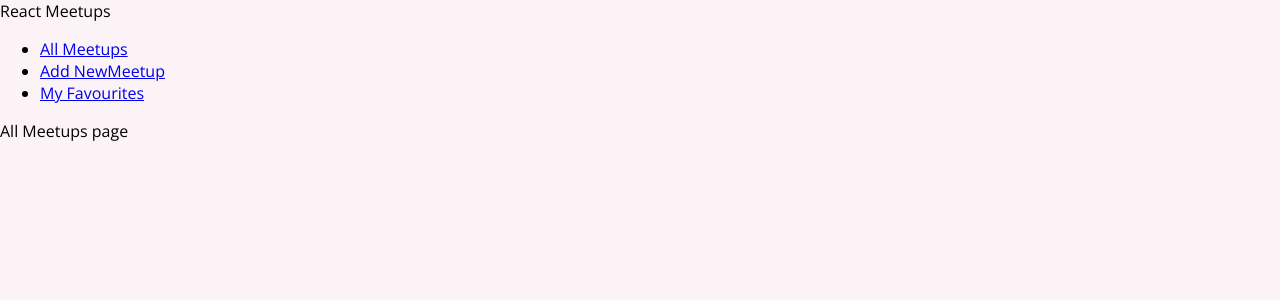
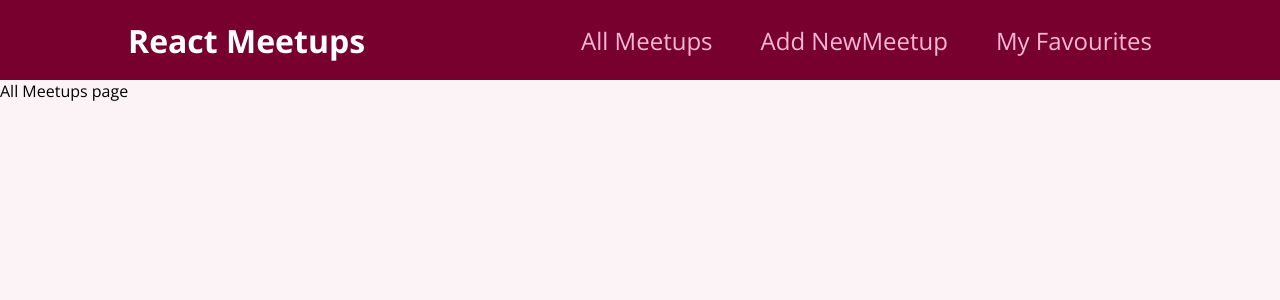
Before and after one commit to enigma-24/react-demo, a React (Create React App) app: page / in a window 1280 px wide. Shown: the top 300 px of the page. Built offline with nearby package versions, Linux system fonts and the light colour scheme.

Commit message:
css classed applied

```diff
--- a/src/components/layout/MainNavigation.js
+++ b/src/components/layout/MainNavigation.js
@@ -1,8 +1,9 @@
 import { Link } from 'react-router-dom';
+import classes from './MainNavigation.module.css';
 
 const MainNavigation = () => (
-  <header>
-    <div>React Meetups</div>
+  <header className={classes.header}>
+    <div className={classes.logo}>React Meetups</div>
     <nav>
       <ul>
         <li>
```
